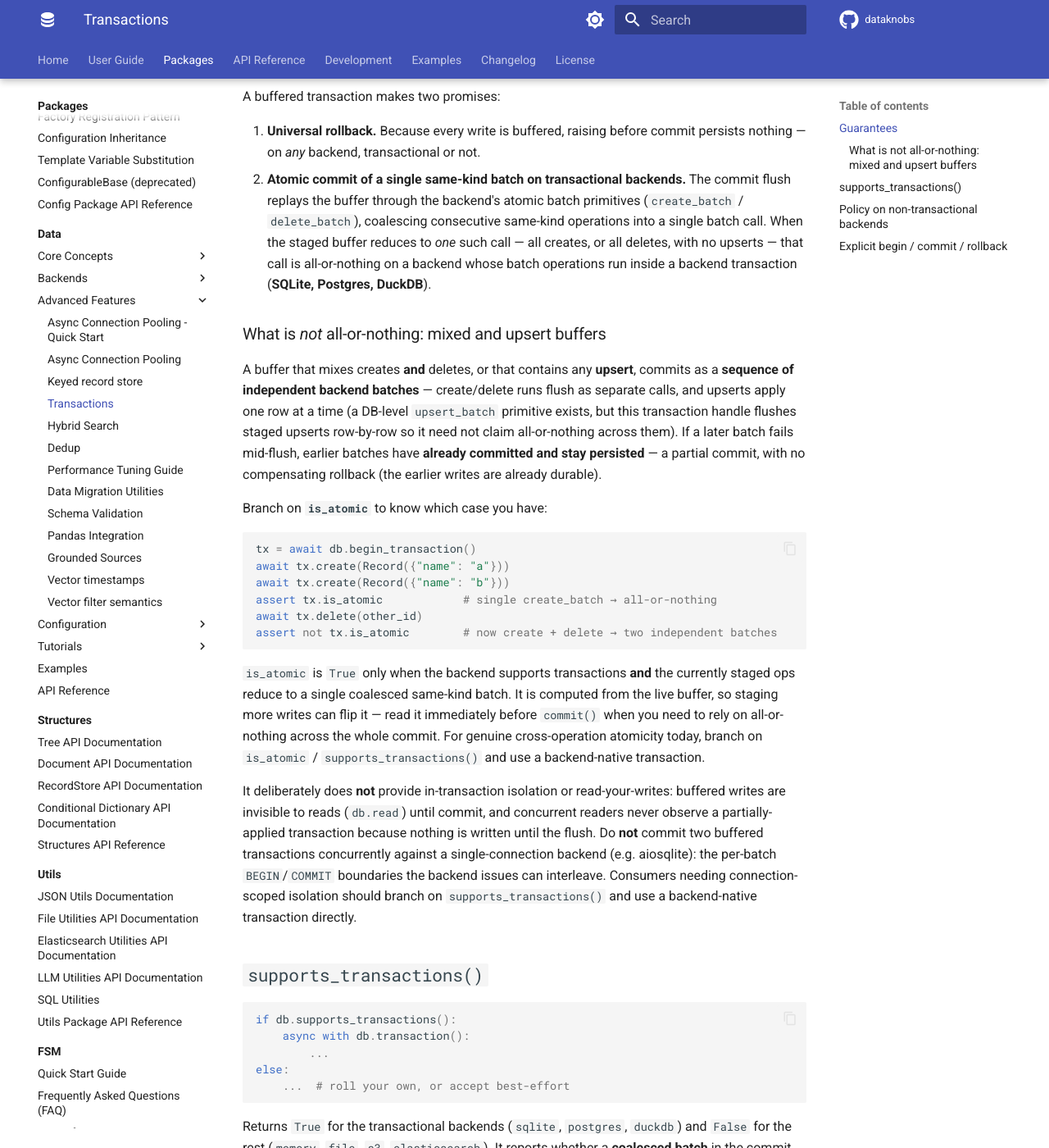
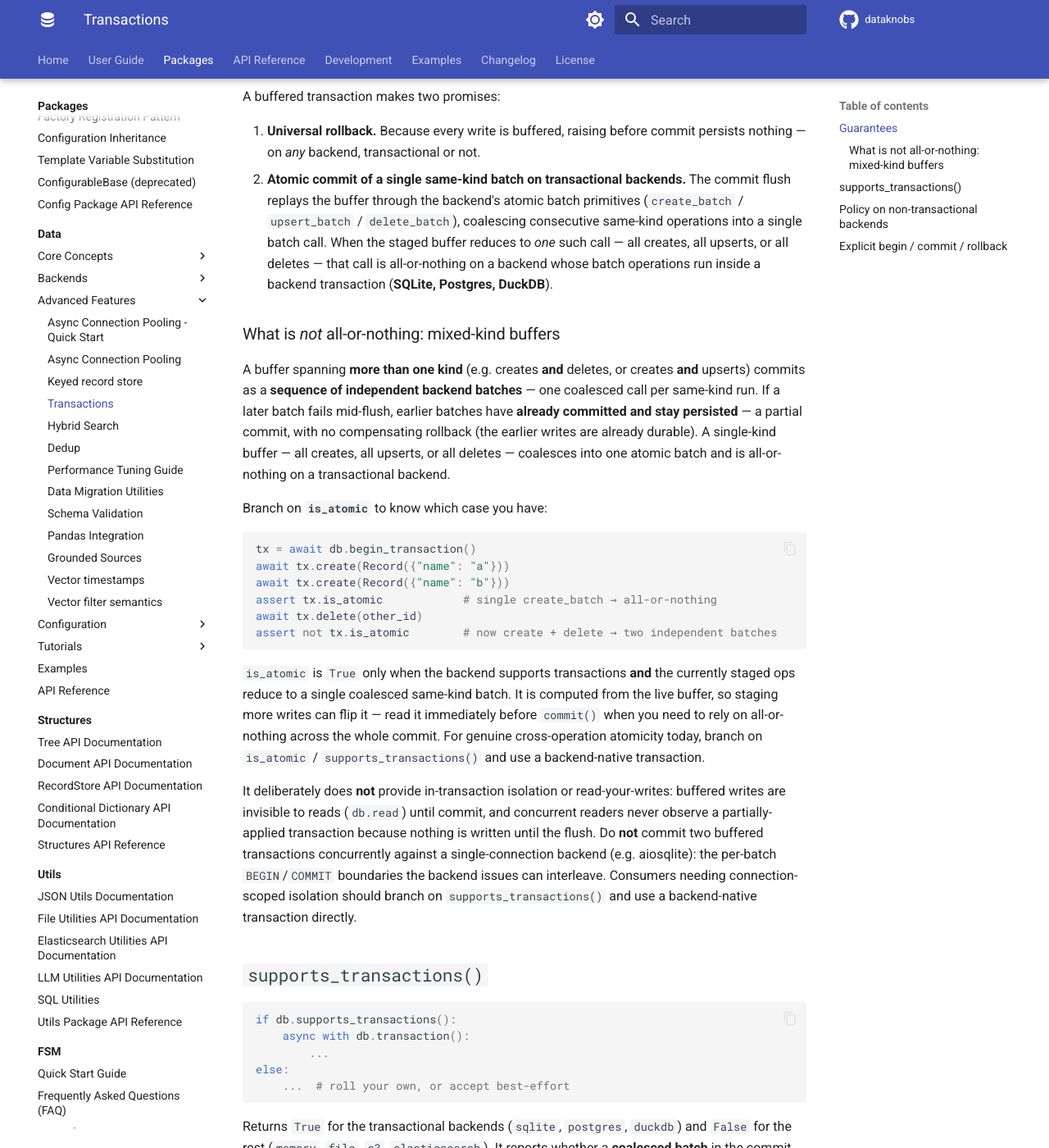
Before and after one commit to KBS-Labs/dataknobs, an MkDocs documentation site: the page built from docs/packages/data/transactions.md, in a window 1280 px wide and 1400 px high, scrolled down 383 px. Shown: the whole window at 82% size. Built offline with MkDocs 1.6.1 and Material for MkDocs 9.7.7, drawn with Linux system fonts in a browser that asks for light colours; comment, search, counter and statistics services are not loaded; some of the changed text lies outside the part shown.

Commit message:
feat(fsm,data): atomic idempotent batch commit + coalesced upsert transactions
FSM: BatchCommit / commit_batch now honor atomicity="require" (and the
use_transaction=True alias) on the idempotent-upsert identity path, committing
atomically on transactional backends (PostgreSQL / SQLite / DuckDB) instead of
rejecting it — matching the create-mode path. The batch is written by a single
db.upsert_batch() (one atomic INSERT ... ON CONFLICT DO UPDATE statement), so
the pre-existing guard that unconditionally raised CapabilityNotSupportedError
on this path was obsolete residue from the pre-upsert_batch implementation.
"require" is still rejected on non-transactional backends by the shared guard.

data: AsyncDatabase.transaction() now commits a batch of upserts atomically on
transactional backends. BufferedTransaction.commit() coalesces consecutive
staged upserts into a single upsert_batch call (mirroring the existing
create_batch / delete_batch coalescing) instead of flushing them row-by-row,
and BufferedTransaction.is_atomic reports true for an all-upsert single-kind
buffer accordingly. A buffer spanning more than one operation kind still
commits as a sequence of independent atomic batches and reports is_atomic false.

Both changes are the same insight — upsert_batch is now a single atomic
statement, so the code that assumed otherwise was stale. Reproduce-first tests
against real backends (sqlite/duckdb/postgres, memory/file) cover both paths;
dual-docs and CHANGELOGs updated to the end state.

Co-Authored-By: Claude Opus 4.8 (1M context) <noreply@anthropic.com>

```diff
--- a/docs/packages/data/transactions.md
+++ b/docs/packages/data/transactions.md
@@ -18,22 +18,22 @@ A buffered transaction makes two promises:
    commit persists nothing — on *any* backend, transactional or not.
 2. **Atomic commit of a single same-kind batch on transactional backends.** The
    commit flush replays the buffer through the backend's atomic batch
-   primitives (`create_batch` / `delete_batch`), coalescing consecutive
-   same-kind operations into a single batch call. When the staged buffer
-   reduces to *one* such call — all creates, or all deletes, with no upserts —
-   that call is all-or-nothing on a backend whose batch operations run inside a
-   backend transaction (**SQLite, Postgres, DuckDB**).
+   primitives (`create_batch` / `upsert_batch` / `delete_batch`), coalescing
+   consecutive same-kind operations into a single batch call. When the staged
+   buffer reduces to *one* such call — all creates, all upserts, or all deletes
+   — that call is all-or-nothing on a backend whose batch operations run inside
+   a backend transaction (**SQLite, Postgres, DuckDB**).
 
-### What is *not* all-or-nothing: mixed and upsert buffers
+### What is *not* all-or-nothing: mixed-kind buffers
 
-A buffer that mixes creates **and** deletes, or that contains any **upsert**,
-commits as a **sequence of independent backend batches** — create/delete runs
-flush as separate calls, and upserts apply one row at a time (a DB-level
-`upsert_batch` primitive exists, but this transaction handle flushes staged
-upserts row-by-row so it need not claim all-or-nothing across them). If a later
-batch fails mid-flush, earlier
-batches have **already committed and stay persisted** — a partial commit, with
-no compensating rollback (the earlier writes are already durable).
+A buffer spanning **more than one kind** (e.g. creates **and** deletes, or
+creates **and** upserts) commits as a **sequence of independent backend
+batches** — one coalesced call per same-kind run. If a later batch fails
+mid-flush, earlier batches have **already committed and stay persisted** — a
+partial commit, with no compensating rollback (the earlier writes are already
+durable). A single-kind buffer — all creates, all upserts, or all deletes —
+coalesces into one atomic batch and is all-or-nothing on a transactional
+backend.
 
 Branch on **`is_atomic`** to know which case you have:
 
@@ -76,7 +76,7 @@ Returns `True` for the transactional backends (`sqlite`, `postgres`, `duckdb`)
 and `False` for the rest (`memory`, `file`, `s3`, `elasticsearch`). It reports
 whether a **coalesced batch** in the commit flush is crash-safe atomic — not
 whether a transaction can be opened (the buffer-and-flush works on every
-backend), and not whether a *whole* mixed/upsert commit is atomic (see
+backend), and not whether a *whole* mixed-kind commit is atomic (see
 `is_atomic` above for that).
 
 ## Policy on non-transactional backends
```
Also changed, not shown: docs/packages/fsm/guides/database-functions.md (+13 -13 lines), packages/data/CHANGELOG.md (+11 -1 lines), packages/data/docs/TRANSACTIONS.md (+15 -15 lines), packages/fsm/CHANGELOG.md (+9 -6 lines), 5 other files.
